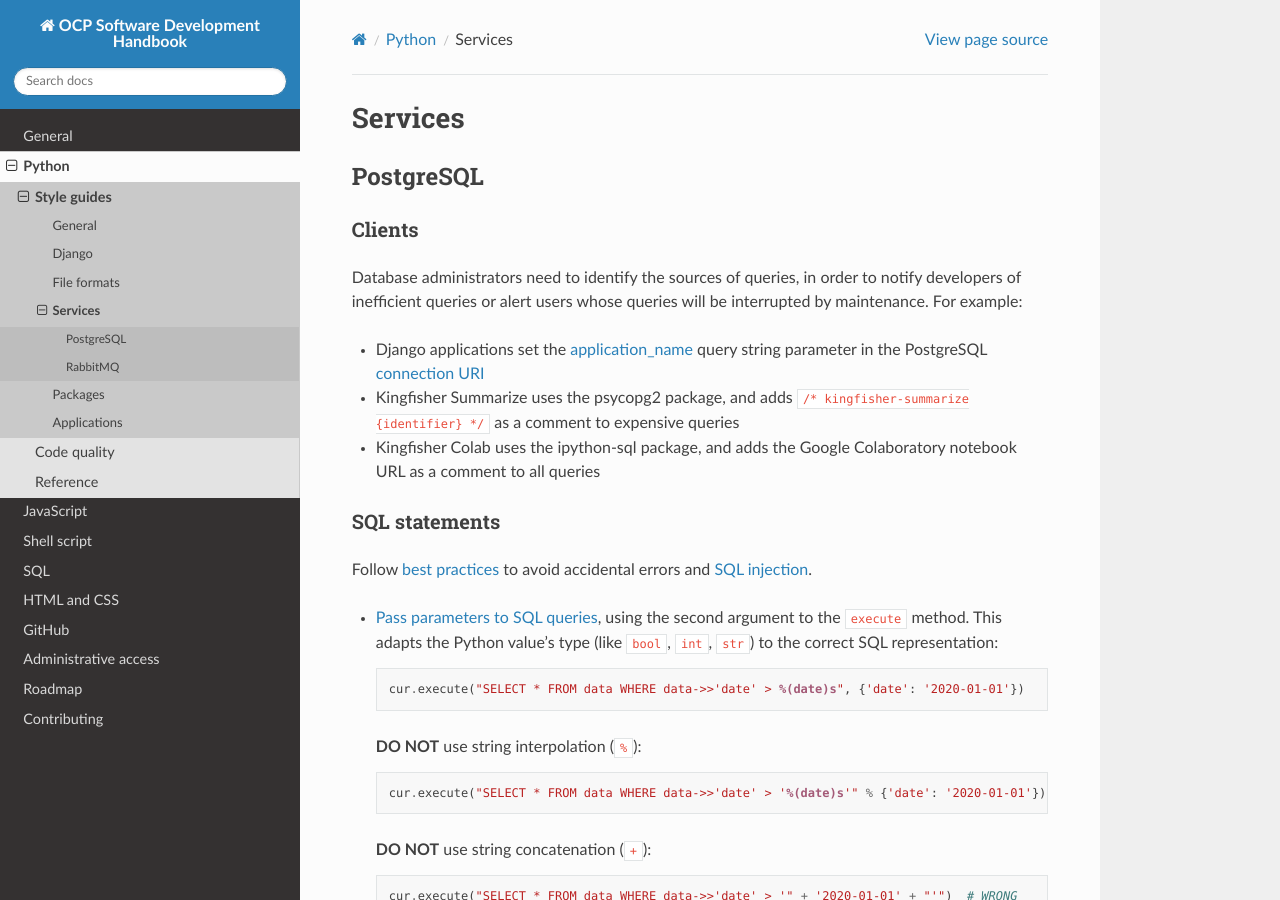
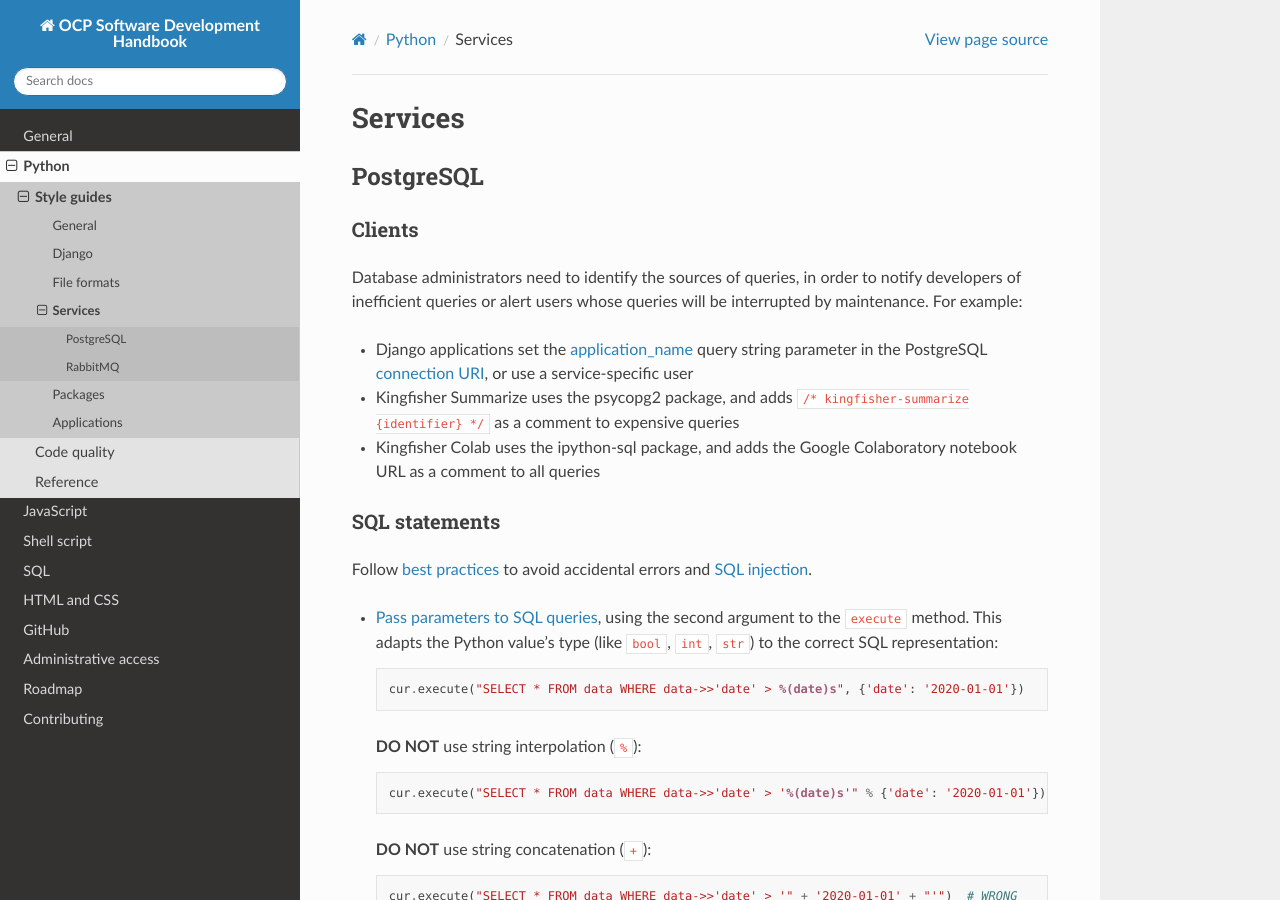
Before and after one commit to open-contracting/software-development-handbook, a Sphinx documentation site: the page built from docs/python/services.rst, in a window 1280 px wide and 900 px high. Built offline with Sphinx 7.4.7 and the Read the Docs theme 2.0.0, drawn with Linux system fonts in a browser that asks for light colours.

Commit message:
python/services: Use application_name OR use service-specific user

```diff
--- a/docs/python/services.rst
+++ b/docs/python/services.rst
@@ -9,7 +9,7 @@ Clients
 
 Database administrators need to identify the sources of queries, in order to notify developers of inefficient queries or alert users whose queries will be interrupted by maintenance. For example:
 
--  Django applications set the `application_name <https://www.postgresql.org/docs/current/runtime-config-logging.html#GUC-APPLICATION-NAME>`__ query string parameter in the PostgreSQL `connection URI <https://www.postgresql.org/docs/11/libpq-connect.html#id-1.7.3.8.3.6>`__
+-  Django applications set the `application_name <https://www.postgresql.org/docs/current/runtime-config-logging.html#GUC-APPLICATION-NAME>`__ query string parameter in the PostgreSQL `connection URI <https://www.postgresql.org/docs/11/libpq-connect.html#id-1.7.3.8.3.6>`__, or use a service-specific user
 -  Kingfisher Summarize uses the psycopg2 package, and adds ``/* kingfisher-summarize {identifier} */`` as a comment to expensive queries
 -  Kingfisher Colab uses the ipython-sql package, and adds the Google Colaboratory notebook URL as a comment to all queries
 
```
